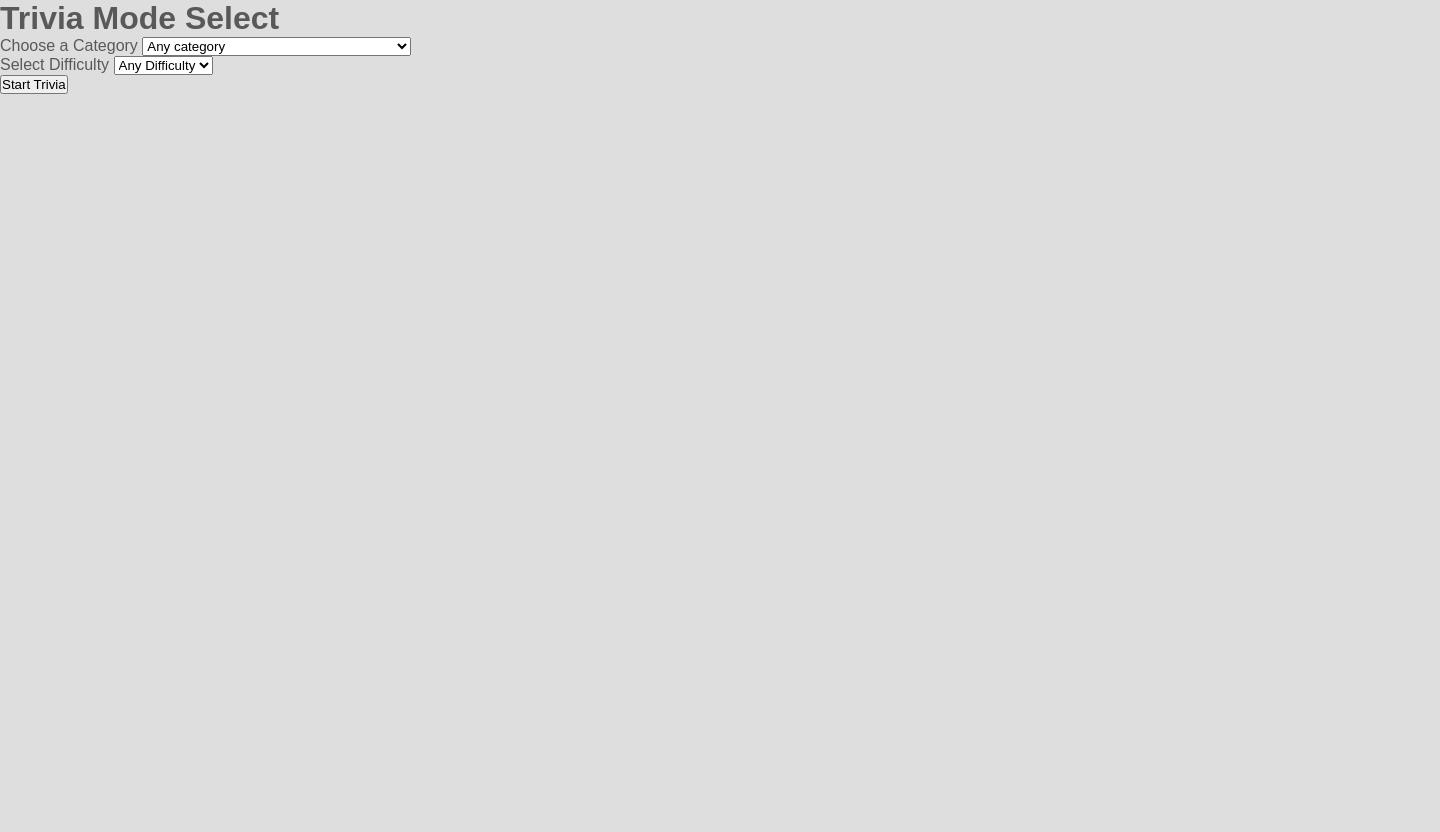
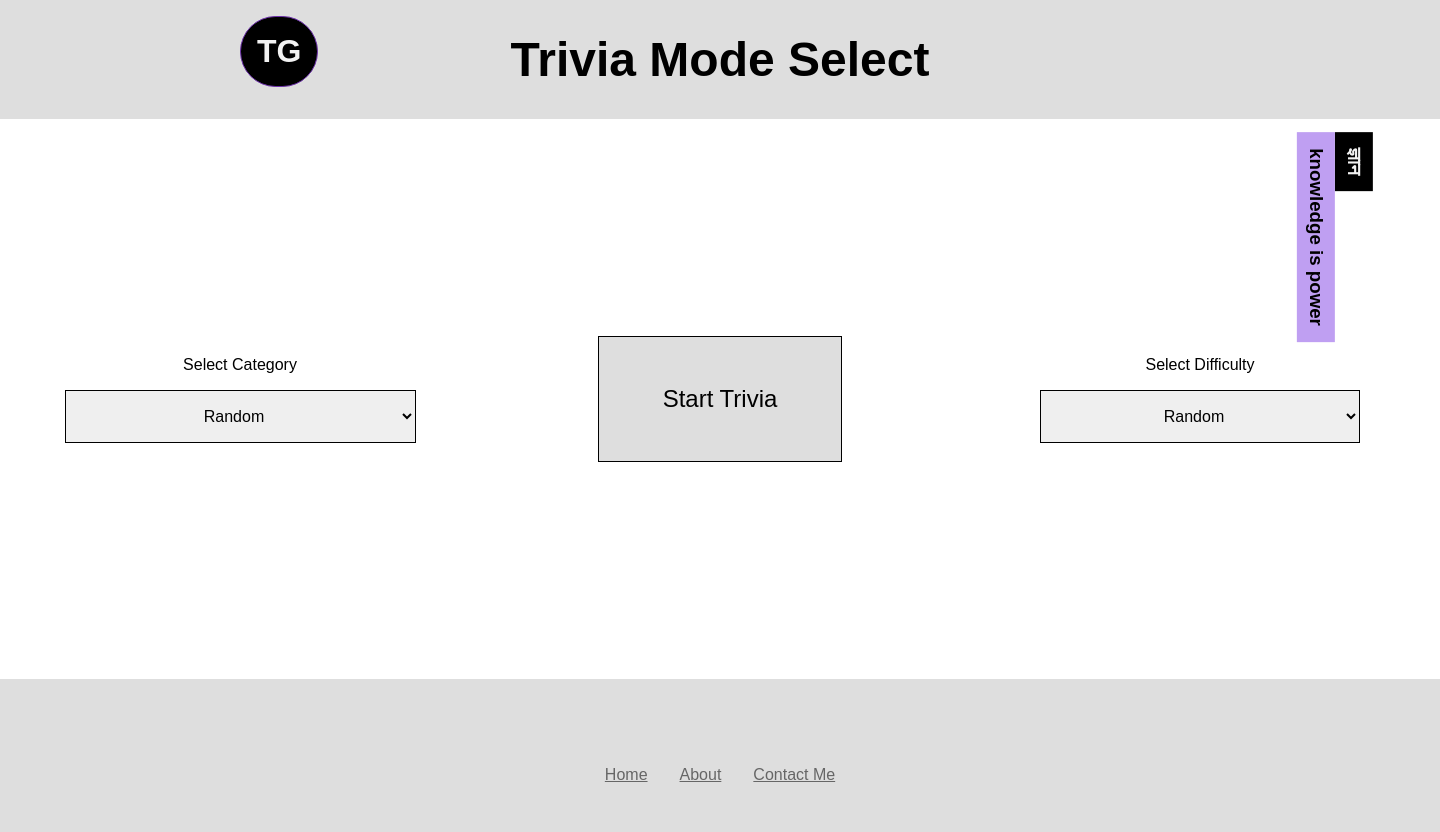
Before and after one commit to emmanex0121/Trivia-web-app, a Flask app: page /static/html/mode.html in a window 1440 px wide. Before the commit the page ends 94 px from the top, so only its background shows below. Run offline with Flask 3, Linux system fonts and the light colour scheme; some libraries are stand-ins or nearby versions; some web fonts are replaced.

Commit message:
css select mode

```diff
--- a/static/css/styles.css
+++ b/static/css/styles.css
@@ -100,11 +100,13 @@ header {
   left: 15rem;
 }
 
-.welcome-heading {
+.welcome-heading,
+.mode_heading {
   text-align: center;
   /* margin-inline: auto; */
   color: var(--black-color);
   margin-block: 2rem;
+  font-size: var(--h2-font-size);
 }
 
 .container_content {
@@ -135,7 +137,8 @@ header {
   z-index: 1;
 }
 .button_start-random,
-.button_trivia-mode {
+.button_trivia-mode,
+.button_trivia-start {
   font-family: var(--body-font);
   font-size: var(--h2-font-size);
   font-weight: var(--font-medium);
@@ -166,15 +169,6 @@ header {
   position: relative;
   left: -7rem;
 }
-/* .video_overlay {
-  position: absolute;
-  top: 0;
-  left: 0;
-  width: 100%;
-  height: 100%;
-  background-color: var(--cream-color);
-  opacity: 0.6;
-} */
 
 /* Select mode section */
 .container_right {
@@ -215,7 +209,8 @@ header {
   right: 3.5rem;
 }
 
-.button_trivia-mode {
+.button_trivia-mode,
+.button_trivia-start {
   text-decoration: none;
   color: var(--black-color);
 }
@@ -260,7 +255,8 @@ header {
 }
 
 .button_start-random:hover,
-.button_trivia-mode:hover {
+.button_trivia-mode:hover,
+.button_trivia-start:hover {
   background-color: var(--purple-color-light);
   border: 3px solid var(--yellow-color);
   border-radius: 1rem;
@@ -268,6 +264,64 @@ header {
 .container_foooter-links a:hover {
   color: var(--yellow-color);
 }
+
+/* ======================== MODE PAGE =================== */
+.container_content-mode {
+  margin-inline: auto;
+  width: fit-content;
+  height: 70vh;
+  background-color: #ffffff;
+}
+.container_content-mode form {
+  height: 100%;
+}
+.form_content {
+  height: 100%;
+  display: flex;
+  /* gap: 5rem; */
+  align-items: center;
+
+  position: relative;
+}
+.section_category,
+.section_difficulty,
+.container_button-start {
+  min-width: 30rem;
+  display: flex;
+  flex-direction: column;
+  align-items: center;
+  gap: 1rem;
+  color: var(--black-color);
+  font-weight: var(--font-medium);
+}
+.mode_text-top {
+  position: absolute;
+  top: 5rem;
+  right: 0;
+}
+
+.trivia_category,
+.trivia_difficulty {
+  min-width: 20rem;
+  border: 1px solid var(--black-color);
+  padding: 1rem;
+  font-family: var(--body-font);
+  text-align: center;
+  font-size: var(--font-medium);
+
+  transition: 0.5s ease-in-out;
+}
+.trivia_category:hover,
+.trivia_difficulty:hover {
+  background-color: var(--purple-color-light);
+  font-family: var(--body-font);
+  border-radius: 0.5rem;
+  border: 0.3rem solid var(--yellow-color);
+}
+
+/* .container_button-start {
+  min-width: 20rem;
+} */
 
 /* Medium PC SCreen */
 /* @media screen and (max-width: 1740px) {
--- a/static/html/mode.html
+++ b/static/html/mode.html
@@ -16,12 +16,25 @@
     <script src="https://code.jquery.com/jquery-3.6.0.min.js"></script>
   </head>
   <body>
+    <header class="container_header">
+      <div class="icon_header">
+        <h1>TG</h1>
+      </div>
+    </header>
+    <div class="mode_heading">
       <h1>Trivia Mode Select</h1>
+    </div>
+    <div class="container_content-mode">
       <form action="/submit_mode" method="post">
+        <div class="form_content">
           <div class="section_category">
-        <label for="trivia_category">Choose a Category</label>
-        <select name="trivia_category" id="trivia-category" class="">
-          <option value="any">Any category</option>
+            <label for="trivia_category">Select Category</label>
+            <div class="custom_select">
+              <select
+                name="trivia_category"
+                id="trivia-category"
+                class="trivia_category">
+                <option value="any">Random</option>
                 <option value="9">General Knowledge</option>
                 <option value="10">Entertainment: Books</option>
                 <option value="11">Entertainment: Film</option>
@@ -31,7 +44,9 @@
                 <option value="15">Entertainment: Video Games</option>
                 <option value="16">Entertainment: Board Games</option>
                 <option value="29">Entertainment: Comics</option>
-          <option value="31">Entertainment: Japanese Anime & Manga</option>
+                <option value="31">
+                  Entertainment: Japanese Anime & Manga
+                </option>
                 <option value="32">Entertainment: Cartoon & Animations</option>
                 <option value="17">Science & Nature</option>
                 <option value="18">Science: Computers</option>
@@ -48,22 +63,48 @@
                 <option value="30">Science: Gadgets</option>
               </select>
             </div>
+          </div>
 
-      <!-- <br /> -->
+          <div class="container_button-start">
+            <button type="submit" class="button_trivia-start">
+              Start Trivia
+            </button>
+          </div>
+
+          <div class="text_top mode_text-top">
+            <div class="text_top-hindu">
+              <h3>ज्ञान</h3>
+            </div>
+            <div class="text_top-english">
+              <h3>knowledge is power</h3>
+            </div>
+          </div>
 
           <div class="section_difficulty">
             <label for="trivia_difficulty">Select Difficulty</label>
-        <select name="trivia_difficulty" id="trivia-difficulty">
-          <option value="any">Any Difficulty</option>
+            <div class="custom_select">
+              <select
+                name="trivia_difficulty"
+                id="trivia-difficulty"
+                class="trivia_difficulty">
+                <option value="any">Random</option>
                 <option value="easy">Easy</option>
                 <option value="medium">Medium</option>
                 <option value="hard">Hard</option>
               </select>
-        <!-- <br /> -->
+            </div>
+          </div>
+        </div>
+      </form>
     </div>
 
-      <button type="submit" class="button_trivia-start">Start Trivia</button>
-    </form>
+    <footer class="container_footer">
+      <div class="container_foooter-links">
+        <a href="#Home">Home</a>
+        <a href="#About">About</a>
+        <a href="#Contact">Contact Me</a>
+      </div>
+    </footer>
 
     <script src="/static/scripts/start.js" type="text/javascript"></script>
   </body>
--- a/templates/index.html
+++ b/templates/index.html
@@ -22,7 +22,7 @@
     <!-- <script src="/static/scripts/start.js" type="text/javascript"></script> -->
   </head>
   <body>
-    <header class="container_footer">
+    <header class="container_header">
       <div class="icon_header">
         <h1>TG</h1>
       </div>
```
Also changed, not shown: json/request_dump_503805dc-2c97-4179-99da-b62afa64d326.json (+1 -1 lines), static/css/styles-mode.css (+7 -3 lines). Lines whose indentation alone changed are shown as unchanged.
